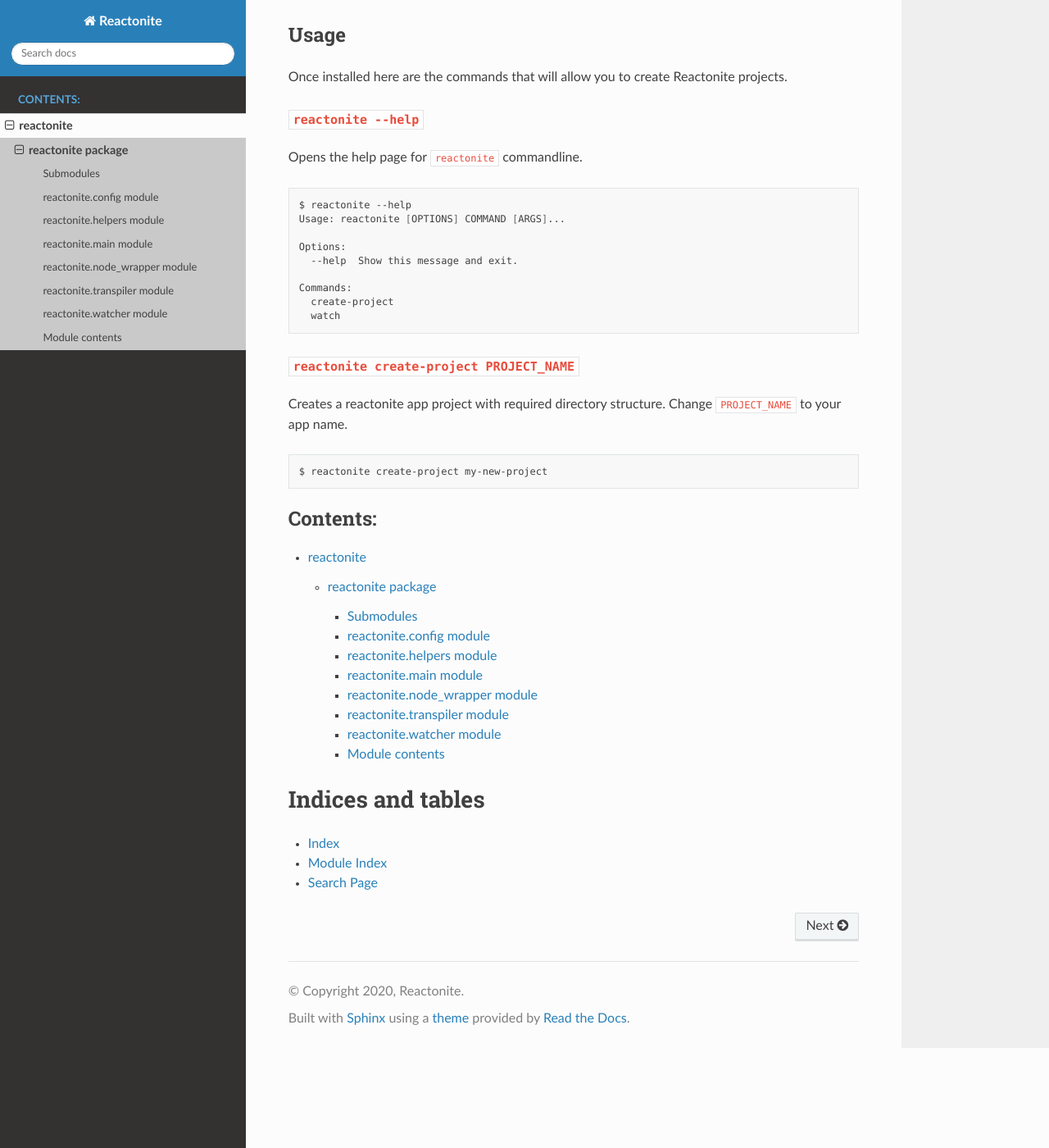
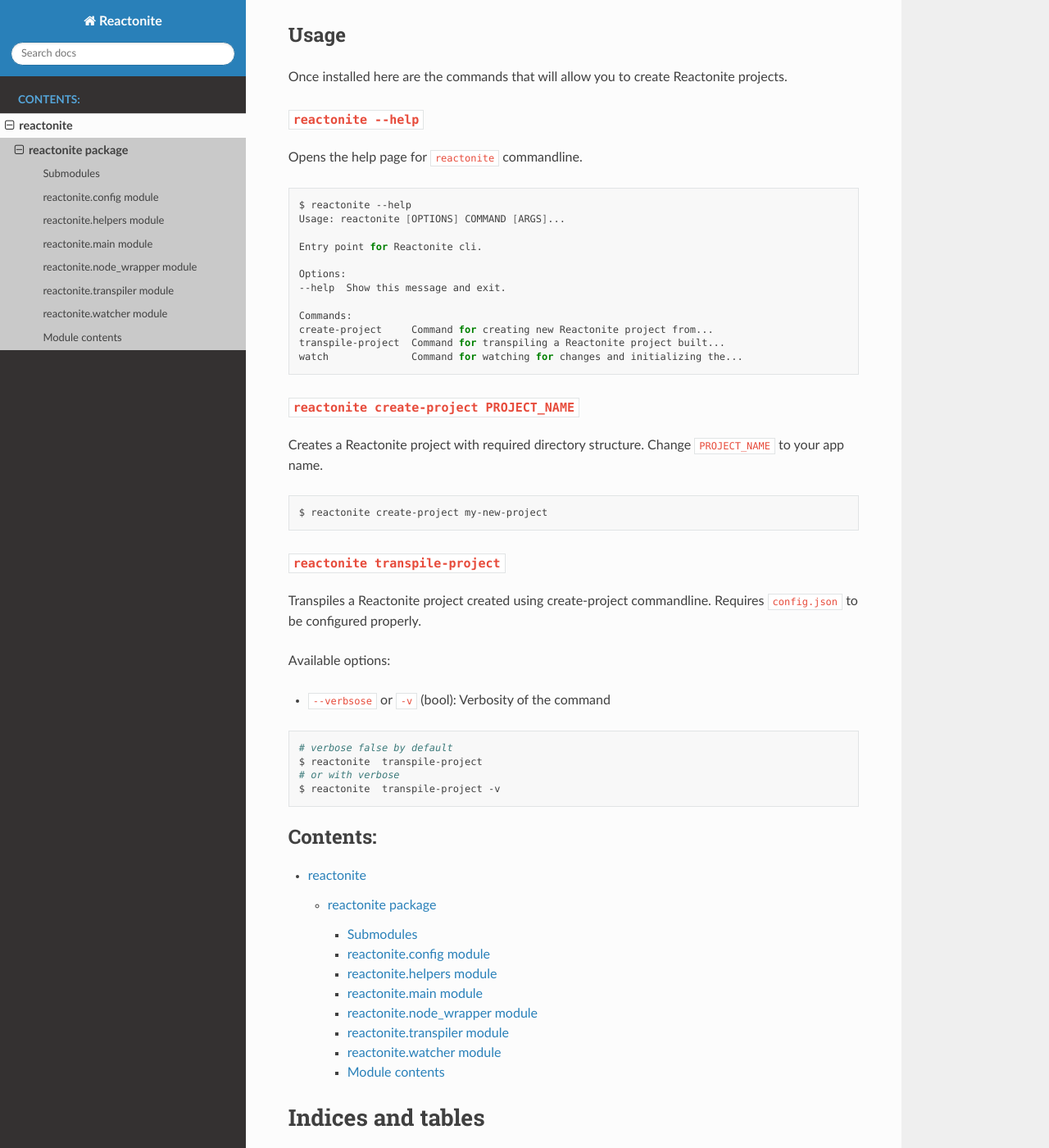
Before and after one commit to reactonite/core, a Sphinx documentation site: the page built from docs/source/index.rst, in a window 1280 px wide and 1400 px high, scrolled down 1369 px. Shown: the whole window at 82% size. Built offline with Sphinx 7.4.7 and the Read the Docs theme 2.0.0, drawn with Linux system fonts in a browser that asks for light colours.

```diff
--- a/docs/source/index.rst
+++ b/docs/source/index.rst
@@ -87,22 +87,41 @@ Opens the help page for ``reactonite`` commandline.
     $ reactonite --help
     Usage: reactonite [OPTIONS] COMMAND [ARGS]...
 
+    Entry point for Reactonite cli.
+
     Options:
-      --help  Show this message and exit.
+    --help  Show this message and exit.
 
     Commands:
-      create-project
-      watch
+    create-project     Command for creating new Reactonite project from...
+    transpile-project  Command for transpiling a Reactonite project built...
+    watch              Command for watching for changes and initializing the...
 
 ``reactonite create-project PROJECT_NAME``
 ~~~~~~~~~~~~~~~~~~~~~~~~~~~~~~~~~~~~~~~~~~
 
-Creates a reactonite app project with required directory structure.
-Change ``PROJECT_NAME`` to your app name.
+Creates a Reactonite project with required directory structure. Change ``PROJECT_NAME`` to your app name.
 
 .. code:: sh
 
     $ reactonite create-project my-new-project
+
+
+``reactonite transpile-project``
+~~~~~~~~~~~~~~~~~~~~~~~~~~~~~~~~
+
+Transpiles a Reactonite project created using create-project commandline. Requires ``config.json`` to be configured properly.
+
+Available options:
+
+* ``--verbsose`` or ``-v`` (bool): Verbosity of the command
+
+.. code:: sh
+
+    # verbose false by default
+    $ reactonite  transpile-project
+    # or with verbose
+    $ reactonite  transpile-project -v
 
 
 .. toctree::
```
Also changed, not shown: README.md (+2 -27 lines).
